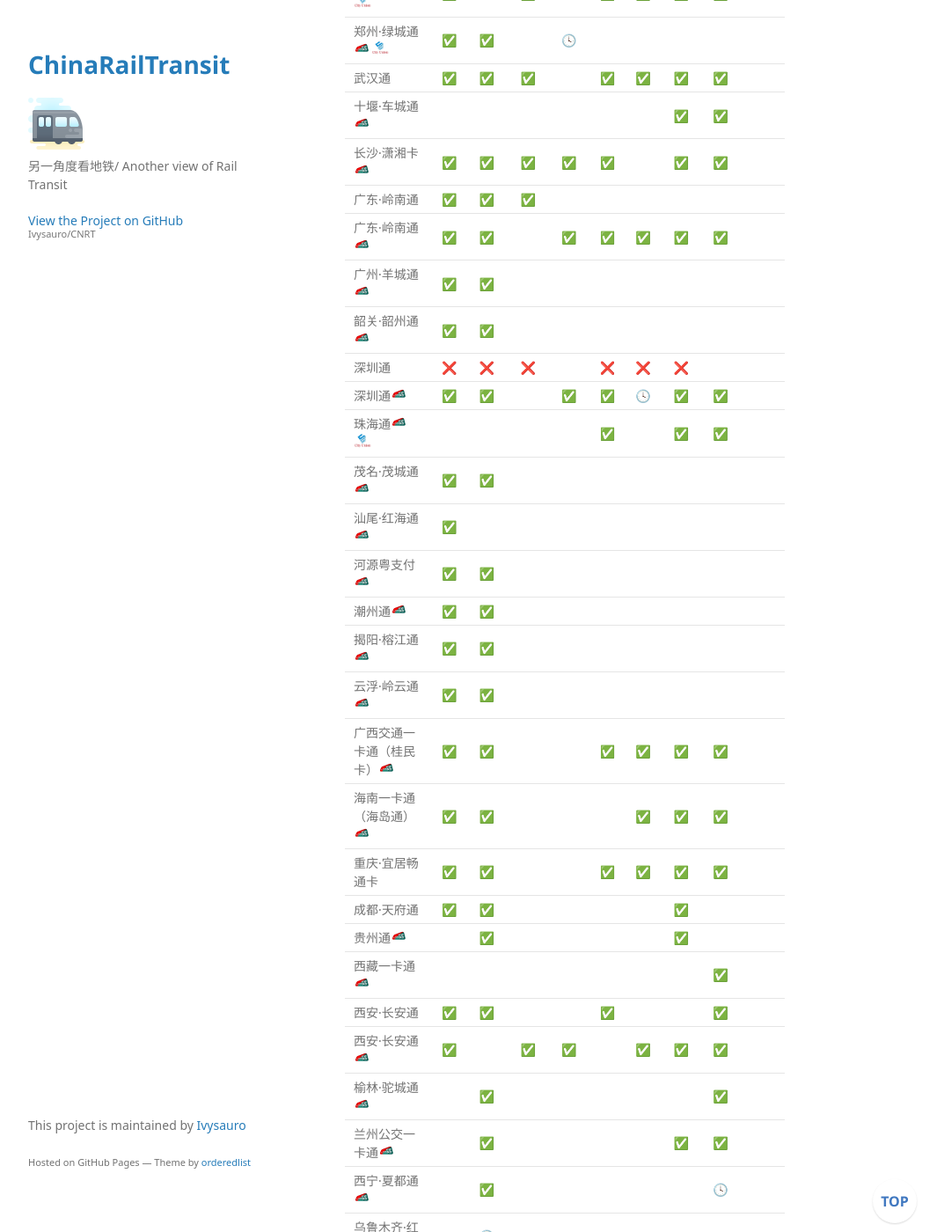
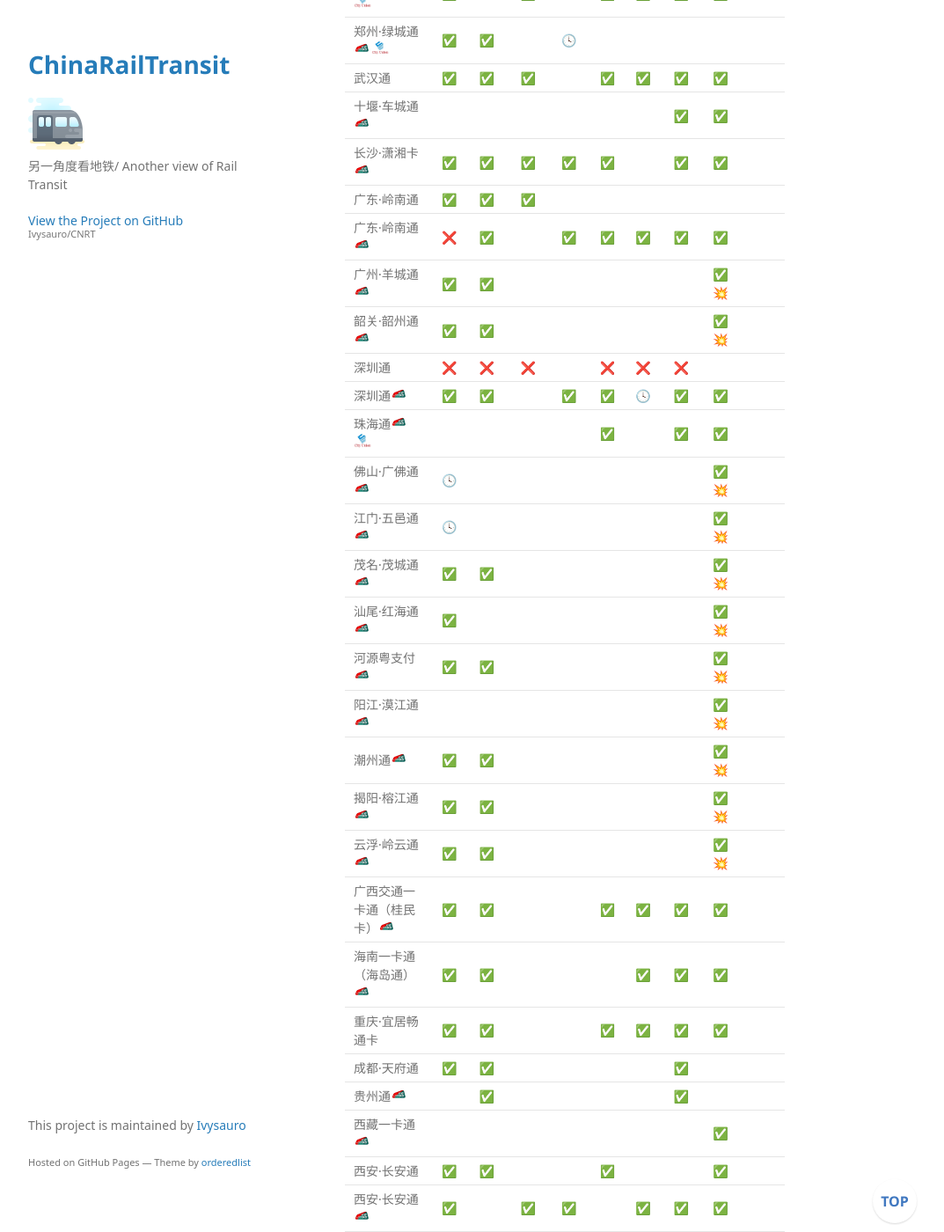
Before and after one commit to Ivysauro/CNRT, a Jekyll site: the page built from data/NFC.md, in a window 1280 px wide and 1400 px high, scrolled down 3993 px. Shown: the whole window at 88% size, without its empty margins (178-1251 px from the left). Built offline with Jekyll 4.4.1, drawn with Linux system fonts in a browser that asks for light colours; some web fonts are replaced; our own code applies the rules of GitHub Pages for plain Markdown files; a script that is not in the unit is left out.

```diff
--- a/data/NFC.md
+++ b/data/NFC.md
@@ -78,7 +78,7 @@
 | 厦门e通卡<img src="https://raw.githubusercontent.com/Ivysauro/CNRT/master/images/T-Union.png" width="20" hegiht="20"> | ✅ | ✅ | | ✅ | | | | ✅ ||
 | 莆田城市一卡通<img src="https://raw.githubusercontent.com/Ivysauro/CNRT/master/images/T-Union.png" width="20" hegiht="20"> | | ✅💥 |
 | 漳州·九龙卡<img src="https://raw.githubusercontent.com/Ivysauro/CNRT/master/images/T-Union.png" width="20" hegiht="20"> | | ✅💥 |
-| 南平·武夷通<img src="https://raw.githubusercontent.com/Ivysauro/CNRT/master/images/T-Union.png" width="20" hegiht="20"> | | ✅💥 |
+| 南平·武夷通<img src="https://raw.githubusercontent.com/Ivysauro/CNRT/master/images/T-Union.png" width="20" hegiht="20"> | 🕓 | ✅💥 |
 | 南昌·洪城通<img src="https://raw.githubusercontent.com/Ivysauro/CNRT/master/images/City Union.png" width="20" hegiht="20"> | | ✅ | | | | | ✅ | 🕓 ||
 | 赣州通<img src="https://raw.githubusercontent.com/Ivysauro/CNRT/master/images/T-Union.png" width="20" hegiht="20"> | ✅ | ✅ | | | | | | ✅ ||
 | 青岛·琴岛通<img src="https://raw.githubusercontent.com/Ivysauro/CNRT/master/images/T-Union.png" width="20" hegiht="20"> | ✅ | ✅ | ✅ | | | ✅ | ✅ | ✅ ||
@@ -90,18 +90,21 @@
 | 十堰·车城通<img src="https://raw.githubusercontent.com/Ivysauro/CNRT/master/images/T-Union.png" width="20" hegiht="20"> | | | | | | | ✅ | ✅ ||
 | 长沙·潇湘卡<img src="https://raw.githubusercontent.com/Ivysauro/CNRT/master/images/T-Union.png" width="20" hegiht="20"> | ✅ | ✅ | ✅ | ✅ | ✅ | | ✅ | ✅ ||
 | 广东·岭南通	| ✅ | ✅ | ✅ | | | | | ||
-| 广东·岭南通<img src="https://raw.githubusercontent.com/Ivysauro/CNRT/master/images/T-Union.png" width="20" hegiht="20"> | ✅ | ✅ | | ✅ | ✅ | ✅ | ✅ | ✅ ||
-| 广州·羊城通<img src="https://raw.githubusercontent.com/Ivysauro/CNRT/master/images/T-Union.png" width="20" hegiht="20">	| ✅ | ✅ | | | | | | ||
-| 韶关·韶州通<img src="https://raw.githubusercontent.com/Ivysauro/CNRT/master/images/T-Union.png" width="20" hegiht="20"> | ✅ | ✅ |
+| 广东·岭南通<img src="https://raw.githubusercontent.com/Ivysauro/CNRT/master/images/T-Union.png" width="20" hegiht="20"> | ❌ | ✅ | | ✅ | ✅ | ✅ | ✅ | ✅ ||
+| 广州·羊城通<img src="https://raw.githubusercontent.com/Ivysauro/CNRT/master/images/T-Union.png" width="20" hegiht="20">	| ✅ | ✅ | | | | | | ✅💥 ||
+| 韶关·韶州通<img src="https://raw.githubusercontent.com/Ivysauro/CNRT/master/images/T-Union.png" width="20" hegiht="20"> | ✅ | ✅ | | | | | | ✅💥 |
 | 深圳通	| ❌ | ❌ | ❌ | | ❌ | ❌ | ❌ | |||
 | 深圳通<img src="https://raw.githubusercontent.com/Ivysauro/CNRT/master/images/T-Union.png" width="20" hegiht="20"> | ✅ | ✅ | | ✅ | ✅ | 🕓 | ✅ | ✅ ||
 | 珠海通<img src="https://raw.githubusercontent.com/Ivysauro/CNRT/master/images/T-Union.png" width="20" hegiht="20"><img src="https://raw.githubusercontent.com/Ivysauro/CNRT/master/images/City Union.png" width="20" hegiht="20"> | | | | | ✅ | | ✅ | ✅ |
-| 茂名·茂城通<img src="https://raw.githubusercontent.com/Ivysauro/CNRT/master/images/T-Union.png" width="20" hegiht="20"> | ✅ | ✅ |
-| 汕尾·红海通<img src="https://raw.githubusercontent.com/Ivysauro/CNRT/master/images/T-Union.png" width="20" hegiht="20"> | ✅ |  |
-| 河源粤支付<img src="https://raw.githubusercontent.com/Ivysauro/CNRT/master/images/T-Union.png" width="20" hegiht="20"> | ✅ | ✅ |
-| 潮州通<img src="https://raw.githubusercontent.com/Ivysauro/CNRT/master/images/T-Union.png" width="20" hegiht="20"> | ✅ | ✅ |
-| 揭阳·榕江通<img src="https://raw.githubusercontent.com/Ivysauro/CNRT/master/images/T-Union.png" width="20" hegiht="20"> | ✅ | ✅ |
-| 云浮·岭云通<img src="https://raw.githubusercontent.com/Ivysauro/CNRT/master/images/T-Union.png" width="20" hegiht="20"> | ✅ | ✅ |
+| 佛山·广佛通<img src="https://raw.githubusercontent.com/Ivysauro/CNRT/master/images/T-Union.png" width="20" hegiht="20"> | 🕓 | | | | | | | ✅💥 |
+| 江门·五邑通<img src="https://raw.githubusercontent.com/Ivysauro/CNRT/master/images/T-Union.png" width="20" hegiht="20"> | 🕓 | | | | | | | ✅💥 |
+| 茂名·茂城通<img src="https://raw.githubusercontent.com/Ivysauro/CNRT/master/images/T-Union.png" width="20" hegiht="20"> | ✅ | ✅ | | | | | | ✅💥 |
+| 汕尾·红海通<img src="https://raw.githubusercontent.com/Ivysauro/CNRT/master/images/T-Union.png" width="20" hegiht="20"> | ✅ | | | | | | | ✅💥 |
+| 河源粤支付<img src="https://raw.githubusercontent.com/Ivysauro/CNRT/master/images/T-Union.png" width="20" hegiht="20"> | ✅ | ✅ | | | | | | ✅💥 |
+| 阳江·漠江通<img src="https://raw.githubusercontent.com/Ivysauro/CNRT/master/images/T-Union.png" width="20" hegiht="20"> | | | | | | | | ✅💥 |
+| 潮州通<img src="https://raw.githubusercontent.com/Ivysauro/CNRT/master/images/T-Union.png" width="20" hegiht="20"> | ✅ | ✅ | | | | | | ✅💥 |
+| 揭阳·榕江通<img src="https://raw.githubusercontent.com/Ivysauro/CNRT/master/images/T-Union.png" width="20" hegiht="20"> | ✅ | ✅ | | | | | | ✅💥 |
+| 云浮·岭云通<img src="https://raw.githubusercontent.com/Ivysauro/CNRT/master/images/T-Union.png" width="20" hegiht="20"> | ✅ | ✅ | | | | | | ✅💥 |
 | 广西交通一卡通（桂民卡）<img src="https://raw.githubusercontent.com/Ivysauro/CNRT/master/images/T-Union.png" width="20" hegiht="20"> | ✅ | ✅ | | | ✅ | ✅ | ✅ | ✅ ||
 | 海南一卡通（海岛通）<img src="https://raw.githubusercontent.com/Ivysauro/CNRT/master/images/T-Union.png" width="20" hegiht="20"> | ✅ | ✅ | | | | ✅ | ✅ | ✅ ||
 | 重庆·宜居畅通卡	| ✅ | ✅ | | | ✅ | ✅ | ✅ | ✅ ||
```
